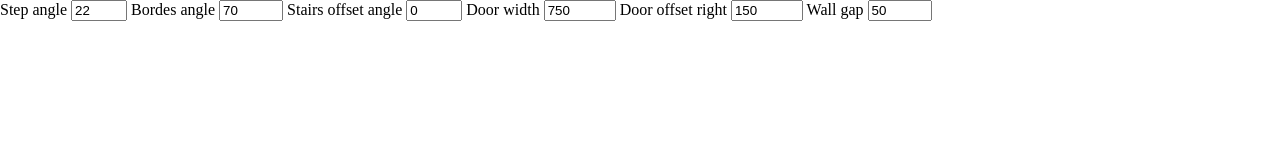
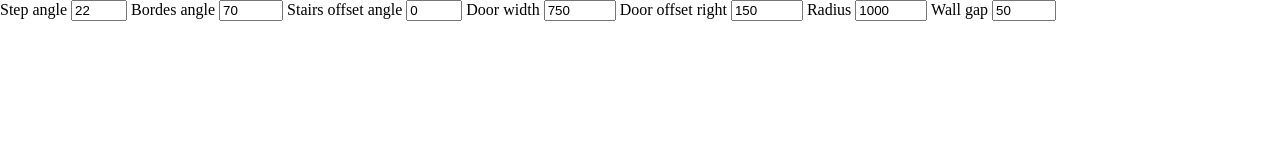
Before and after one commit to pghalliday/stairs, a plain HTML site: page index.html in a window 1280 px wide. Drawn offline with nearby package versions, Linux system fonts and the light colour scheme.

Commit message:
bug fixes

```diff
--- a/index.html
+++ b/index.html
@@ -18,7 +18,7 @@
       <input type="number" id="bordesAngle" min="1" max="180">
 
       <label for "stairsOffsetAngle">Stairs offset angle</label>
-      <input type="number" id="stairsOffsetAngle" min="1" max="90">
+      <input type="number" id="stairsOffsetAngle" min="0" max="90">
 
       <label for "doorWidth">Door width</label>
       <input type="number" id="doorWidth" min="1" max="1000">
@@ -26,8 +26,11 @@
       <label for "doorRightOffset">Door offset right</label>
       <input type="number" id="doorRightOffset" min="1" max="1000">
 
+      <label for "radius">Radius</label>
+      <input type="number" id="radius" min="1" max="1500">
+
       <label for "wallGap">Wall gap</label>
-      <input type="number" id="wallGap" min="1" max="200">
+      <input type="number" id="wallGap" min="0" max="200">
 
     </div>
 	</body>
--- a/js/control.js
+++ b/js/control.js
@@ -33,6 +33,13 @@ doorRightOffsetInput.onchange = function(event) {
   updateScene();
 };
 
+var radiusInput = document.querySelector('#radius')
+radiusInput.value = STEP_RADIUS;
+radiusInput.onchange = function(event) {
+  STEP_RADIUS = event.target.value;
+  updateScene();
+};
+
 var wallGapInput = document.querySelector('#wallGap')
 wallGapInput.value = WALL_GAP;
 wallGapInput.onchange = function(event) {
--- a/js/render.js
+++ b/js/render.js
@@ -69,7 +69,7 @@ function addDoorway(group) {
   geometry.vertices.push(new THREE.Vector3(0, 0, 0));
   var line = new THREE.Line(geometry, material);
   line.translateX((FLOOR_SQUARE / 2) - DOOR_WIDTH - DOOR_RIGHT_OFFSET);
-  line.translateZ((FLOOR_SQUARE / 2) - (STEP_RADIUS * 2) + (WALL_GAP * 2));
+  line.translateZ(- ((FLOOR_SQUARE / 2) - (STEP_RADIUS * 2) - (WALL_GAP * 2)));
   line.translateY(TOP_FLOOR_HEIGHT);
   group.add(line);
 }
```
